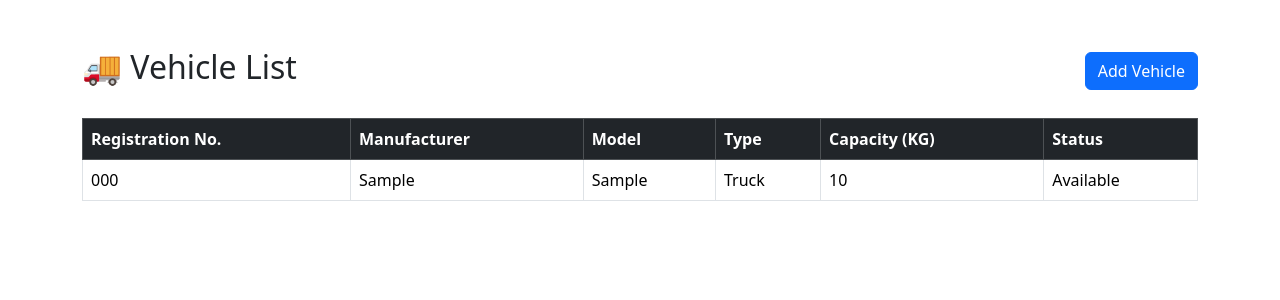
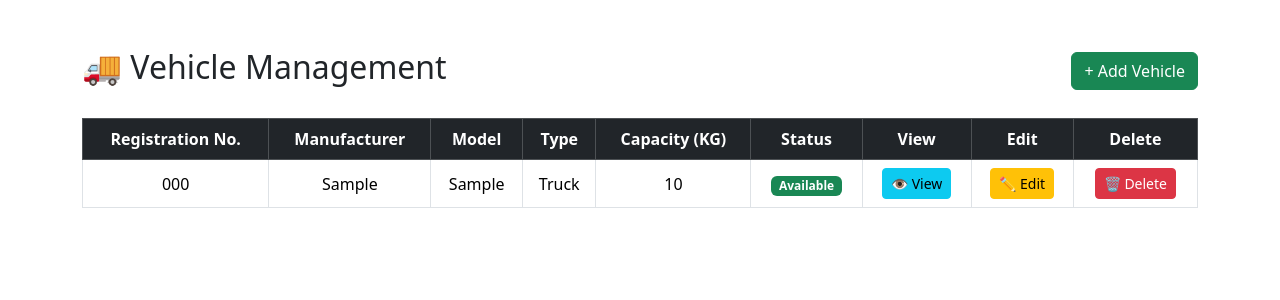
Before and after one commit to Krishn2607/TransitOPS, a Django app: page /fleet/vehicles/ in a window 1280 px wide. Shown: the top 300 px of the page. Run offline with Django 5.2, Linux system fonts and the light colour scheme; tables that the repository leaves empty hold one stand-in row (values such as "Sample post").

Commit message:
Updated vehicle list UI with action buttons

```diff
--- a/TransitOps/templates/fleet/vehicle_list.html
+++ b/TransitOps/templates/fleet/vehicle_list.html
@@ -5,22 +5,23 @@
     <meta name="viewport" content="width=device-width, initial-scale=1.0">
     <title>Vehicle List</title>
 
-    <!-- Bootstrap CSS -->
     <link href="https://cdn.jsdelivr.net/npm/bootstrap@5.3.3/dist/css/bootstrap.min.css" rel="stylesheet">
 </head>
 <body>
 
 <div class="container mt-5">
 
+    <!-- Heading -->
     <div class="d-flex justify-content-between align-items-center mb-4">
-        <h2>🚚 Vehicle List</h2>
+        <h2>🚚 Vehicle Management</h2>
 
-        <a href="#" class="btn btn-primary">
-            Add Vehicle
+        <!-- Change # to {% url 'vehicle_add' %} after we create Add View -->
+        <a href="#" class="btn btn-success">
+            + Add Vehicle
         </a>
     </div>
 
-    <table class="table table-bordered table-hover">
+    <table class="table table-bordered table-hover text-center align-middle">
 
         <thead class="table-dark">
             <tr>
@@ -30,31 +31,69 @@
                 <th>Type</th>
                 <th>Capacity (KG)</th>
                 <th>Status</th>
+                <th>View</th>
+                <th>Edit</th>
+                <th>Delete</th>
             </tr>
         </thead>
 
         <tbody>
 
-            {% for vehicle in vehicles %}
+        {% for vehicle in vehicles %}
 
             <tr>
+
                 <td>{{ vehicle.registration_number }}</td>
+
                 <td>{{ vehicle.manufacturer }}</td>
+
                 <td>{{ vehicle.vehicle_model }}</td>
+
                 <td>{{ vehicle.vehicle_type }}</td>
+
                 <td>{{ vehicle.capacity }}</td>
-                <td>{{ vehicle.status }}</td>
+
+                <td>
+                    {% if vehicle.status == "Available" %}
+                        <span class="badge bg-success">{{ vehicle.status }}</span>
+                    {% elif vehicle.status == "On Trip" %}
+                        <span class="badge bg-primary">{{ vehicle.status }}</span>
+                    {% elif vehicle.status == "In Maintenance" %}
+                        <span class="badge bg-warning text-dark">{{ vehicle.status }}</span>
+                    {% else %}
+                        <span class="badge bg-danger">{{ vehicle.status }}</span>
+                    {% endif %}
+                </td>
+
+                <td>
+                    <a href="#" class="btn btn-info btn-sm">
+                        👁 View
+                    </a>
+                </td>
+
+                <td>
+                    <a href="#" class="btn btn-warning btn-sm">
+                        ✏ Edit
+                    </a>
+                </td>
+
+                <td>
+                    <a href="#" class="btn btn-danger btn-sm">
+                        🗑 Delete
+                    </a>
+                </td>
+
             </tr>
 
-            {% empty %}
+        {% empty %}
 
             <tr>
-                <td colspan="6" class="text-center">
+                <td colspan="9" class="text-center text-danger">
                     No vehicles available.
                 </td>
             </tr>
 
-            {% endfor %}
+        {% endfor %}
 
         </tbody>
 
```
